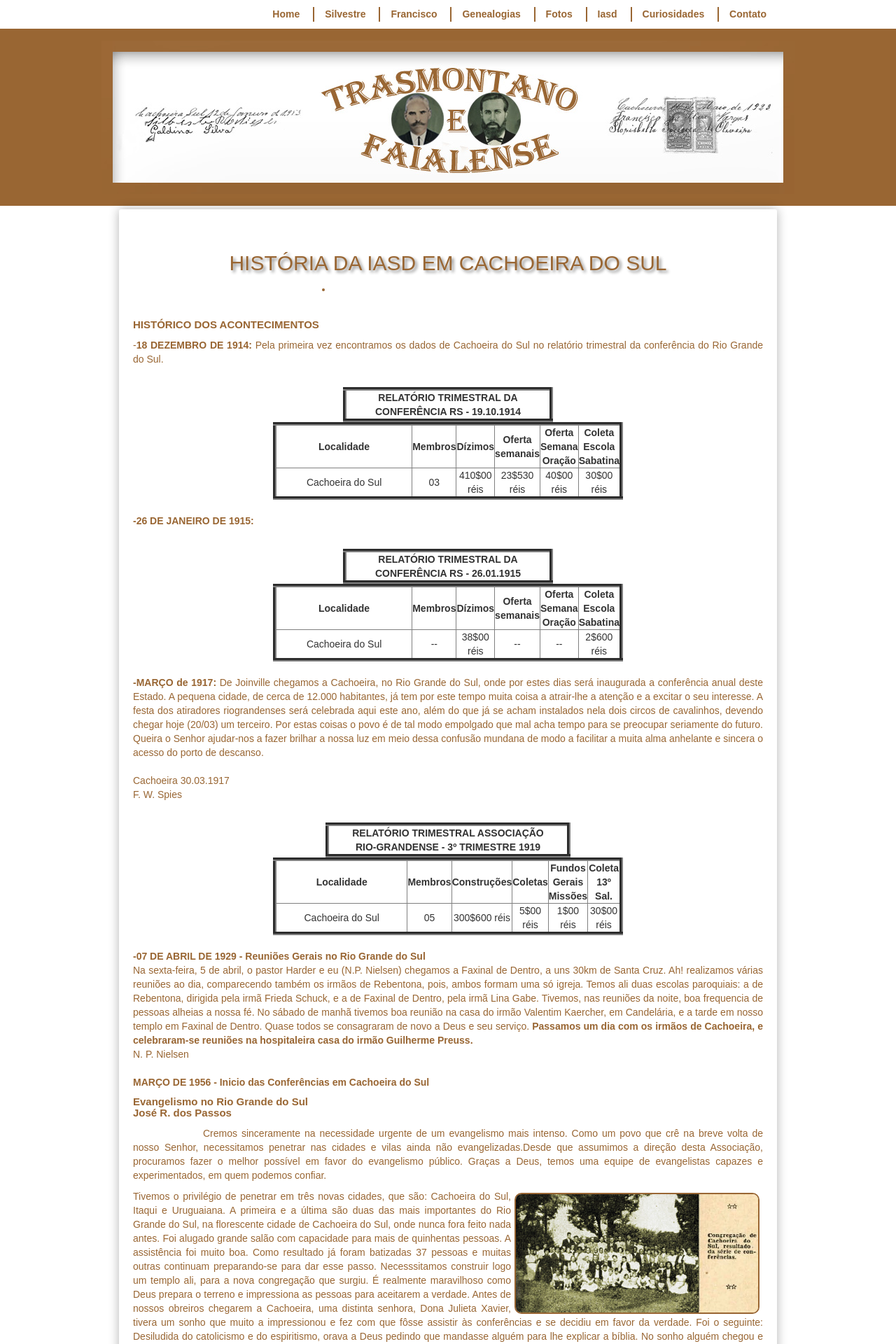
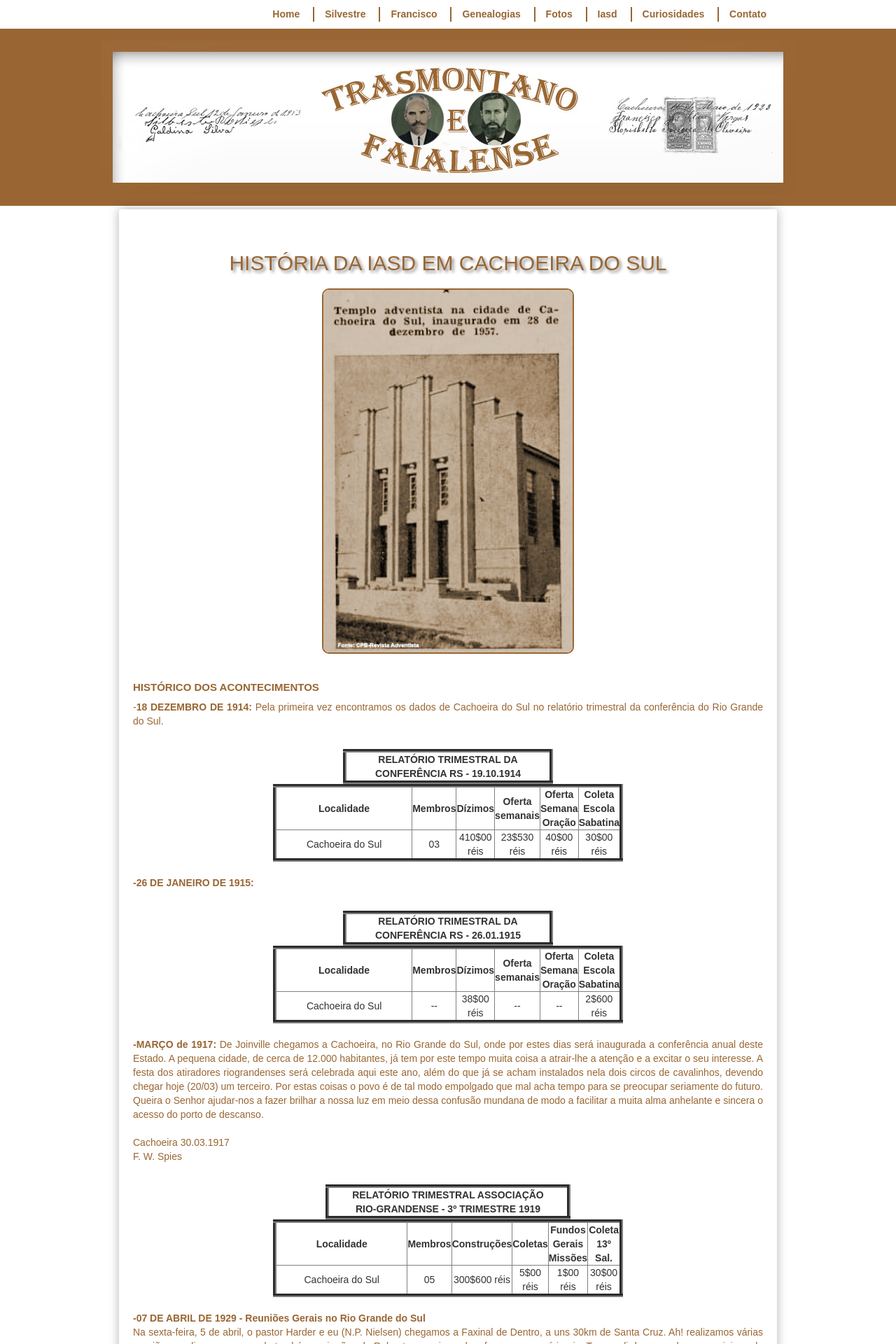
Before and after one commit to claudiovargas1955/claudiovargas1955.github.io, a Jekyll site: the page built from _pages/história-da-iasd-cachoeira.html, in a window 1280 px wide. Shown: the top 1920 px of the page at 70% size. Built offline with Jekyll 4.4.1, drawn with Linux system fonts in a browser that asks for light colours; some web fonts are replaced.

Commit message:
Update história-da-iasd-cachoeira.html

```diff
--- a/_pages/história-da-iasd-cachoeira.html
+++ b/_pages/história-da-iasd-cachoeira.html
@@ -46,7 +46,7 @@ title:  "HISTÓRIA DA IASD CACHOEIRA"
 
 figure.foto-legenda { position: relative;
                     }
-figure.foto-legenda img { width: 0%;
+figure.foto-legenda img { width: 40%;
                           height: 50%;
                           margin-left:270px;
                          }
```
